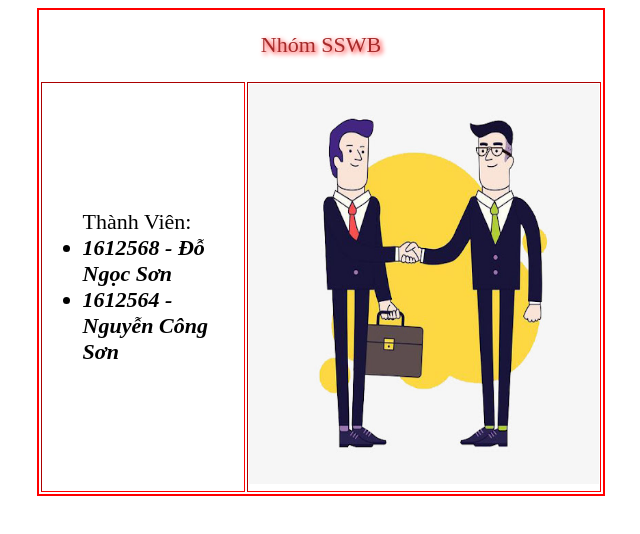
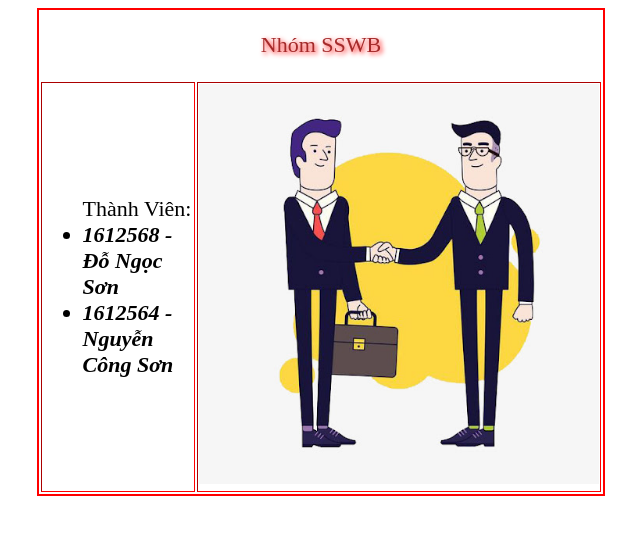
Before and after one commit to ncson160498/btnweb2, a plain HTML site: page index.html in a window 1280 px wide. Shown: the whole page, without its empty margins (319-959 px from the left). Drawn offline with Linux system fonts and the light colour scheme.

Commit message:
Update index.html

```diff
--- a/index.html
+++ b/index.html
@@ -23,7 +23,7 @@
                     </ul>
                 </td>
                 <td>
-                    <img src="./images/avatarSSWB.jpg" alt="avatarSSWB" height="400" width="350" usemap="#workmap">
+                    <img src="./images/avatarSSWB.jpg" alt="avatarSSWB" height="400" width="400" usemap="#workmap">
                 </td>
             </tr>
         </table>
```
